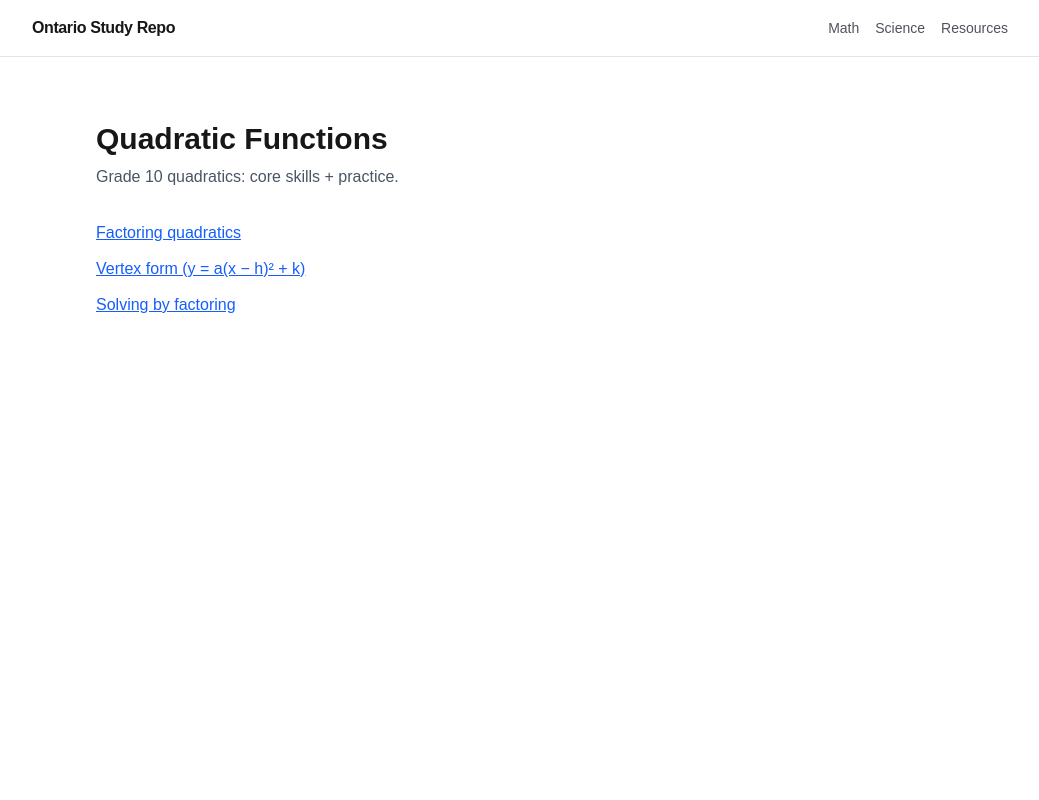
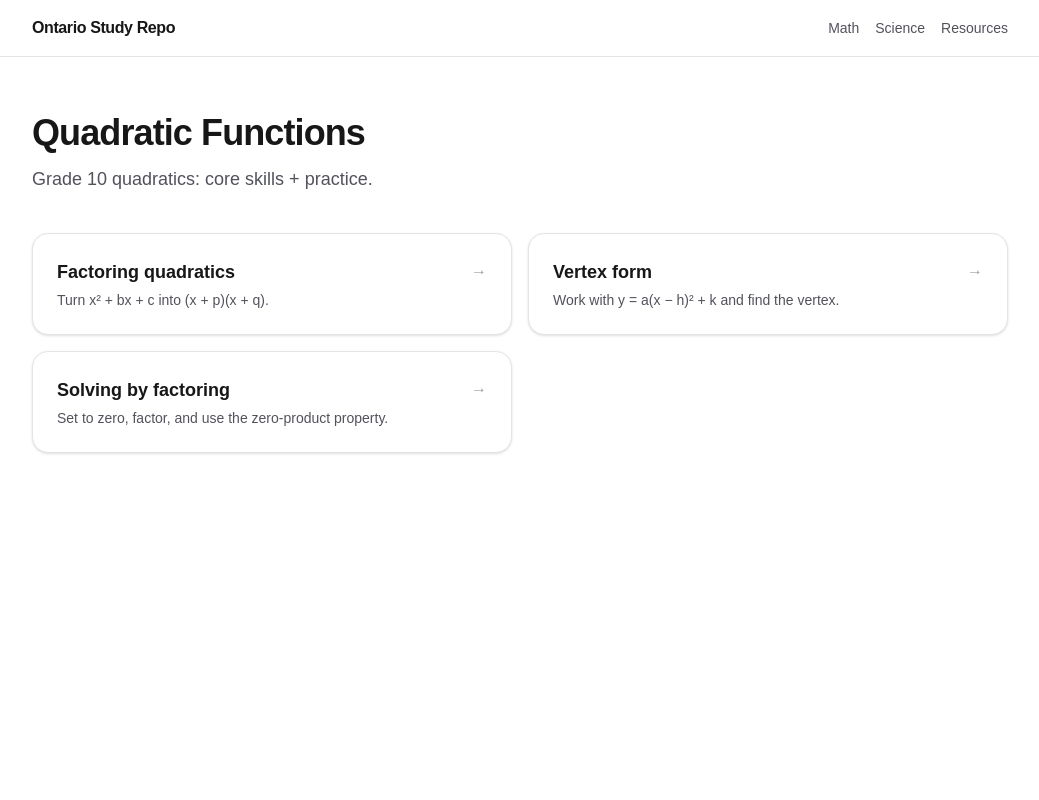
Before and after one commit to yuryplayz/ontario-study-repo, a Next.js app: page /math/grade10/quadratics in a window 1280 px wide. Shown: the top 800 px of the page, without its empty margins (120-1159 px from the left). Built offline with nearby package versions, Linux system fonts and the light colour scheme.

Commit message:
Style quadratics unit page

```diff
--- a/app/math/grade10/quadratics/page.tsx
+++ b/app/math/grade10/quadratics/page.tsx
@@ -1,28 +1,31 @@
+import PageShell from "@/app/components/PageShell";
+import CardLink from "@/app/components/CardLink";
+
 export default function Grade10QuadraticsPage() {
   return (
-    <main className="mx-auto max-w-4xl px-6 py-16">
-      <h1 className="text-3xl font-bold mb-2">Quadratic Functions</h1>
-      <p className="text-gray-600 mb-8">
-        Grade 10 quadratics: core skills + practice.
-      </p>
+    <PageShell
+      title="Quadratic Functions"
+      subtitle="Grade 10 quadratics: core skills + practice."
+    >
+      <div className="grid gap-4 sm:grid-cols-2">
+        <CardLink
+          href="/math/grade10/quadratics/factoring"
+          title="Factoring quadratics"
+          description="Turn x² + bx + c into (x + p)(x + q)."
+        />
 
-      <ul className="space-y-3">
-        <li>
-          <a className="text-blue-600 underline" href="/math/grade10/quadratics/factoring">
-            Factoring quadratics
-          </a>
-        </li>
-        <li>
-          <a className="text-blue-600 underline" href="/math/grade10/quadratics/vertex-form">
-            Vertex form (y = a(x − h)² + k)
-          </a>
-        </li>
-        <li>
-          <a className="text-blue-600 underline" href="/math/grade10/quadratics/solve-by-factoring">
-            Solving by factoring
-          </a>
-        </li>
-      </ul>
-    </main>
+        <CardLink
+          href="/math/grade10/quadratics/vertex-form"
+          title="Vertex form"
+          description="Work with y = a(x − h)² + k and find the vertex."
+        />
+
+        <CardLink
+          href="/math/grade10/quadratics/solve-by-factoring"
+          title="Solving by factoring"
+          description="Set to zero, factor, and use the zero-product property."
+        />
+      </div>
+    </PageShell>
   );
 }
```
